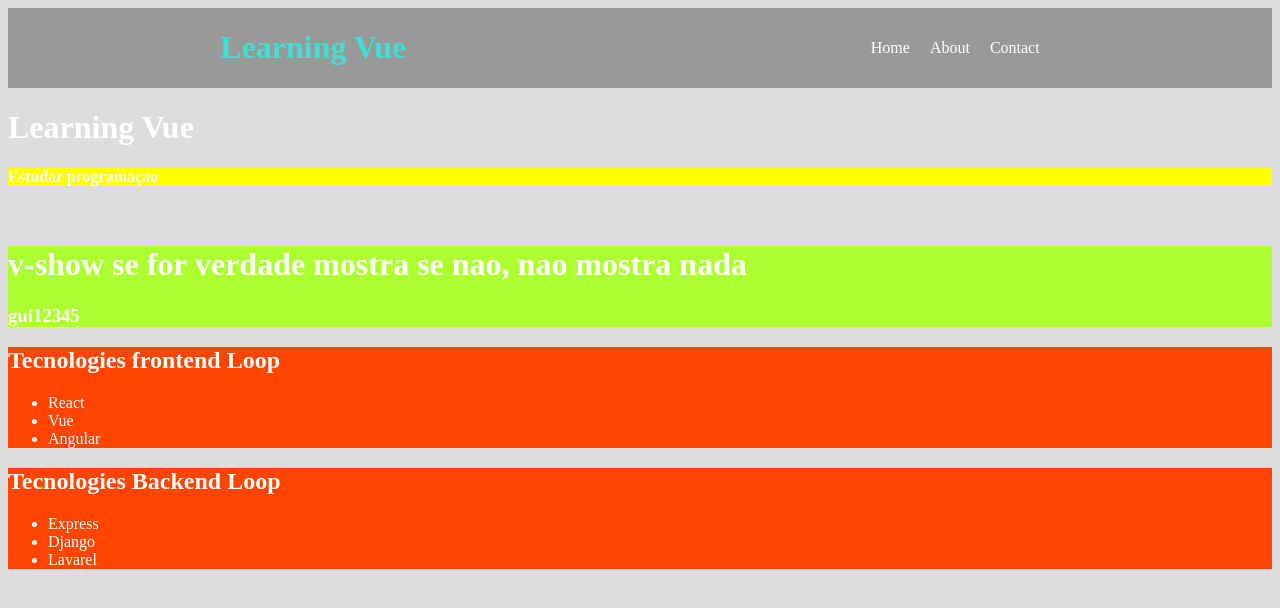
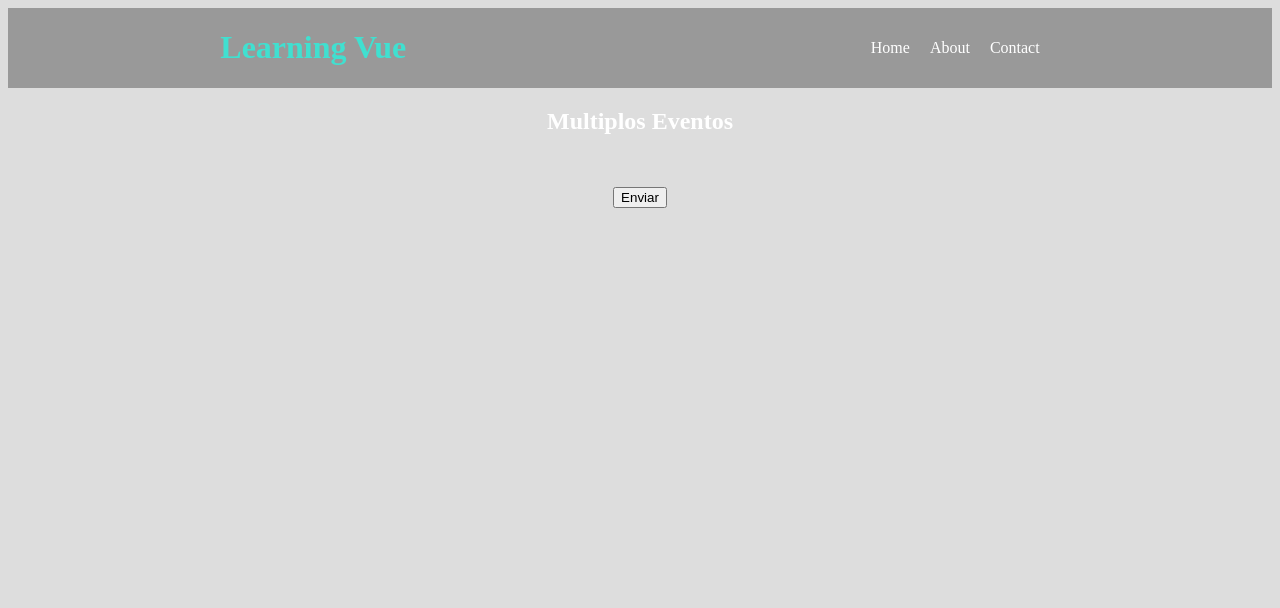
Before and after one commit to Guilherme-so/Learning-Vue, a Vue app: page / in a window 1280 px wide. Shown: the top 608 px of the page. Built offline with nearby package versions, Linux system fonts and the light colour scheme.

Commit message:
Learning multiplos eventos

```diff
--- a/src/App.vue
+++ b/src/App.vue
@@ -2,40 +2,33 @@
 import Learning from "./components/Learning.vue";
 import LifeCycle from "./components/LifeCycle.vue";
 import Diretives from "./components/Diretives.vue";
-import Dinamicos from "./components/Dinamicos.vue"
+import Dinamicos from "./components/Dinamicos.vue";
 import Methods from "./components/Methods.vue";
 import Header from "./components/Header.vue";
-
+import Forms from "./components/Forms.vue";
+import Multiplos_eventos from "./components/Multiplos_eventos.vue";
 </script>
 
 <template>
-  <Header/>
-
-<h1>Learning {{ skill }}</h1>
+  <Header />
   <!-- <Learning /> -->
   <!-- <LifeCycle /> -->
   <!-- <Dinamicos /> -->
   <!-- <Methods /> -->
-  <Diretives />
+  <!-- <Diretives /> -->
+  <!-- <Forms /> -->
+  <Multiplos_eventos />
 </template>
 
 <script>
 export default {
-    data() {
-        return {
-            skill: "Vue",
-        };
-    },
-    components: { Header }
+  components: { Header, Forms, Multiplos_eventos },
 };
 </script>
 
-
 <style>
-
-body{
+body {
   background-color: #ddd;
   color: #fff;
 }
-
 </style>
--- /dev/null
+++ b/src/components/Forms.vue
@@ -0,0 +1,50 @@
+<template>
+  <div class="container">
+    <h2>Meu Formulario</h2>
+
+    <form @submit="handleSubmit($event)">
+      <div>
+        <input type="text" placeholder="Nome" v-model="nome" />
+      </div>
+      <div>
+        <input type="text" placeholder="Email" v-model="email" />
+      </div>
+
+      <button type="submit">Enviar</button>
+    </form>
+  </div>
+</template>
+
+<script>
+export default {
+  data() {
+    return {
+      nome: "",
+      email: "",
+    };
+  },
+  methods: {
+    handleSubmit(e) {
+      e.preventDefault();
+
+      const nome = this.nome;
+      const email = this.email;
+
+      console.log(nome);
+      console.log(email);
+      this.nome = "";
+      this.email = "";
+    },
+  },
+};
+</script>
+
+<style>
+.container {
+    display: flex;
+    flex-direction: column;
+    margin: 0 auto;
+    justify-content: center;
+    align-items: center;
+}
+</style>
--- /dev/null
+++ b/src/components/Multiplos_eventos.vue
@@ -0,0 +1,52 @@
+<template>
+  <div class="container">
+    <h2>Multiplos Eventos</h2>
+    <p>{{ eventos }}</p>
+    <button
+      @click="
+        primeiro($event), segundo($event), terceiro($event), quarto($event)
+      "
+    >
+      Enviar
+    </button>
+  </div>
+</template>
+
+<script>
+export default {
+  data() {
+    return {
+      eventos: "",
+    };
+  },
+  methods: {
+    primeiro(e) {
+      this.eventos = "Primeiro Evento...";
+    },
+    segundo(e) {
+      setTimeout(() => {
+        this.eventos = "Segundo Evento...";
+      }, 1000);
+    },
+    terceiro(e) {
+      setTimeout(() => {
+        this.eventos = "Terceiro Evento...";
+      }, 1500);
+    },
+    quarto(e) {
+      setTimeout(() => {
+        this.eventos = "";
+      }, 2000);
+    },
+  },
+};
+</script>
+
+<style scoped>
+.container {
+  display: flex;
+  margin: auto;
+  align-items: center;
+  justify-content: center;
+}
+</style>
```
